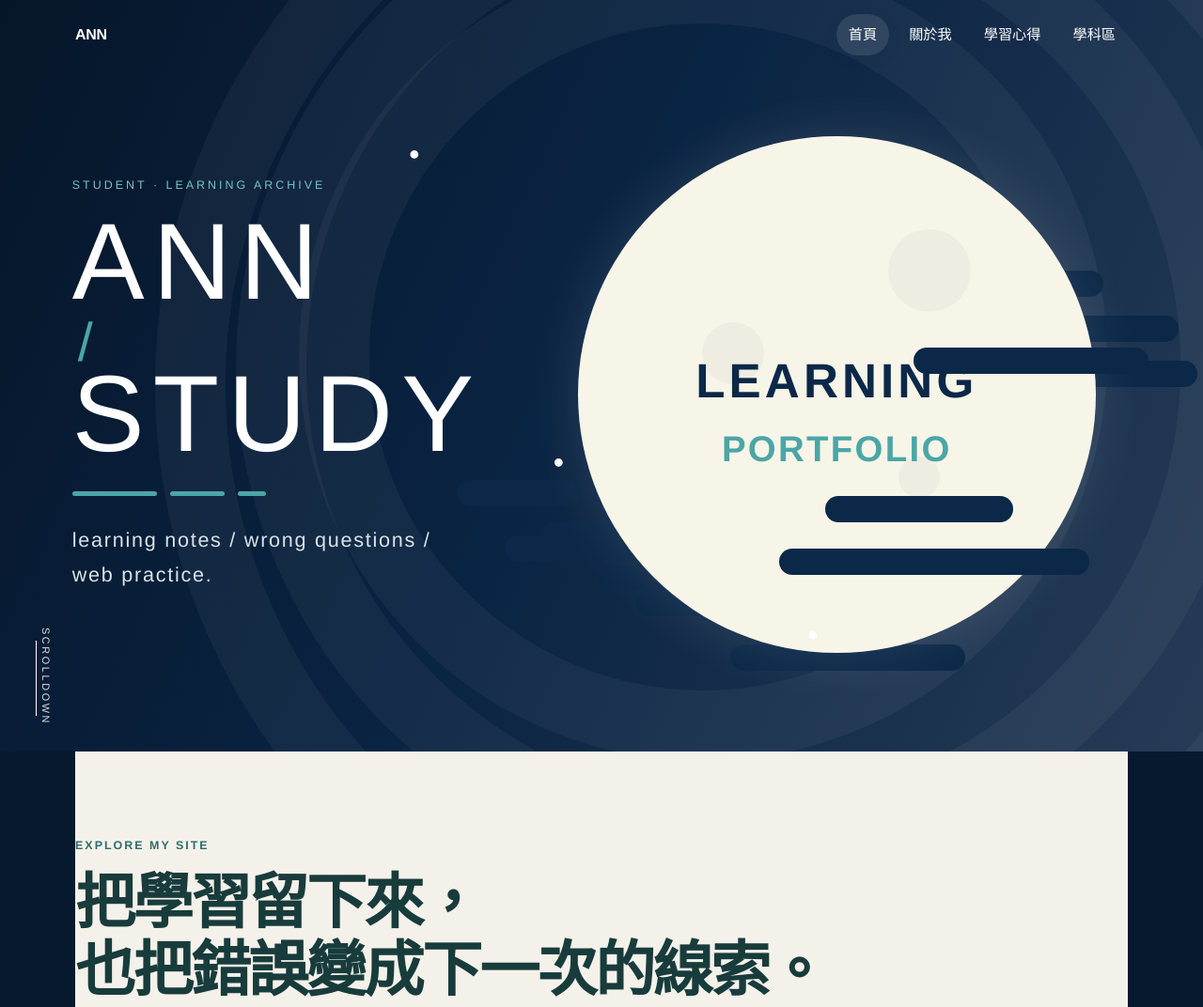
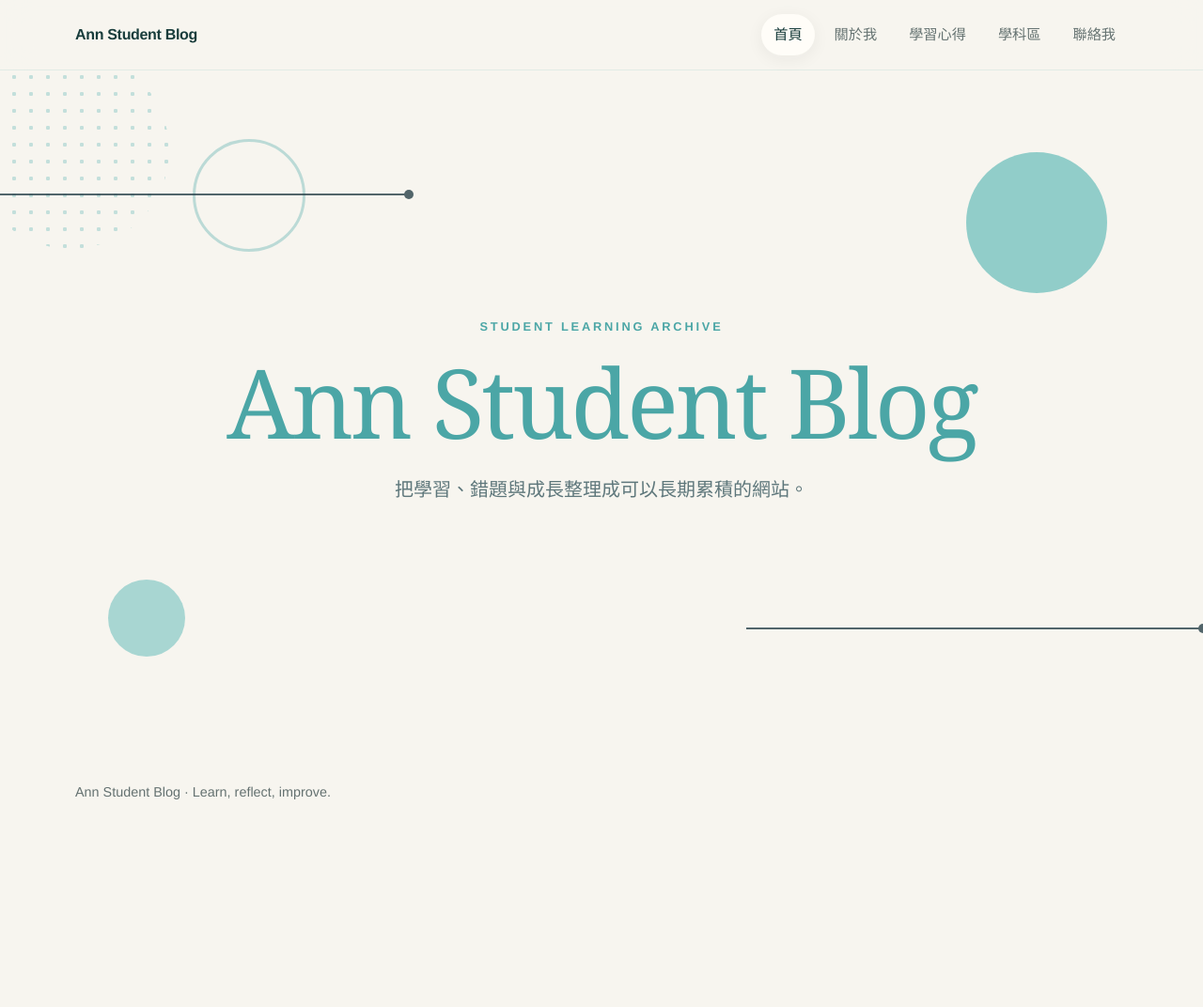
Before and after one commit to yangruchen16-maker/my-website, a plain HTML site: page index.html in a window 1280 px wide. Shown: the top 1072 px of the page at 94% size. After the commit the page ends 900 px from the top, so only its background shows below. Drawn offline with Linux system fonts and the light colour scheme.

Commit message:
Simplify homepage and add contact page

```diff
--- a/index.html
+++ b/index.html
@@ -1,11 +1 @@
-<!DOCTYPE html><html lang="zh-Hant"><head><meta charset="UTF-8"><meta name="viewport" content="width=device-width,initial-scale=1.0"><title>Ann Student Blog</title><link rel="stylesheet" href="style.css"></head><body class="home-page">
-<header class="site-header home-header"><nav class="navbar"><a class="brand" href="index.html">ANN</a><div class="nav-links"><a href="index.html" class="active">首頁</a><a href="about.html">關於我</a><a href="note.html">學習心得</a><a href="subjects.html">學科區</a></div></nav></header>
-<main><section class="portfolio-hero">
-<div class="hero-rings ring-one"></div><div class="hero-rings ring-two"></div><div class="hero-rings ring-three"></div>
-<div class="floating-star s1">•</div><div class="floating-star s2">•</div><div class="floating-star s3">•</div>
-<div class="cloud-line cloud-a"></div><div class="cloud-line cloud-b"></div><div class="cloud-line cloud-c"></div>
-<div class="hero-left"><p class="home-kicker">STUDENT · LEARNING ARCHIVE</p><h1><span>ANN</span><span class="slash">/</span><span>STUDY</span></h1><div class="teal-strokes"><i></i><i></i><i></i></div><p class="home-sub">learning notes / wrong questions / web practice.</p></div>
-<div class="moon-wrap"><div class="moon"><span class="crater c1"></span><span class="crater c2"></span><span class="crater c3"></span><strong>LEARNING</strong><em>PORTFOLIO</em></div><div class="moon-cloud mc1"></div><div class="moon-cloud mc2"></div><div class="moon-cloud mc3"></div></div>
-<a class="scroll-cue" href="#explore">SCROLLDOWN <span></span></a></section>
-<section id="explore" class="home-explore container"><p class="eyebrow">Explore my site</p><h2>把學習留下來，<br>也把錯誤變成下一次的線索。</h2><div class="home-cards"><a href="about.html"><span>01</span><h3>關於我</h3><p>我為什麼做這個網站。</p></a><a href="note.html"><span>02</span><h3>學習心得</h3><p>記錄程式與學習過程。</p></a><a href="subjects.html"><span>03</span><h3>學科區</h3><p>數學、語言、自然錯題資料庫。</p></a></div></section></main>
-<footer class="home-footer"><div class="footer-inner">Ann Student Blog · Keep learning, keep building.</div></footer></body></html>
+<!DOCTYPE html><html lang="zh-Hant"><head><meta charset="UTF-8"><meta name="viewport" content="width=device-width,initial-scale=1.0"><title>Ann Student Blog</title><link rel="stylesheet" href="style.css"></head><body class="mint-home"><header class="site-header"><nav class="navbar"><a class="brand" href="index.html">Ann Student Blog</a><div class="nav-links"><a href="index.html" class="active">首頁</a><a href="about.html">關於我</a><a href="note.html">學習心得</a><a href="subjects.html">學科區</a><a href="contact.html">聯絡我</a></div></nav></header><main class="minimal-home"><section class="minimal-hero"><div class="decor dot-cluster top-left"></div><div class="decor ring ring-one"></div><div class="decor ring ring-two"></div><div class="decor solid-circle circle-one"></div><div class="decor solid-circle circle-two"></div><div class="decor line line-one"></div><div class="decor line line-two"></div><div class="hero-copy-center"><p class="minimal-kicker">STUDENT LEARNING ARCHIVE</p><h1>Ann Student Blog</h1><p class="minimal-subtitle">把學習、錯題與成長整理成可以長期累積的網站。</p></div></section></main><footer class="minimal-footer"><div class="footer-inner">Ann Student Blog · Learn, reflect, improve.</div></footer></body></html>
--- a/style.css
+++ b/style.css
@@ -48,3 +48,17 @@ footer{border-top:1px solid var(--line);margin-top:20px}.footer-inner{width:min(
 .science-split,.language-split{display:grid;grid-template-columns:1fr 1fr;gap:20px;margin:10px 0 48px}.science-card{display:block;text-decoration:none;border-radius:28px;padding:34px;min-height:330px;transition:.2s;box-shadow:var(--shadow)}.science-card:hover{transform:translateY(-5px)}.science-card small,.language-split small{letter-spacing:.16em;font-size:.75rem}.science-card h2{font-size:3rem;margin:100px 0 8px}.science-card p{max-width:80%}.science-card span{display:inline-block;margin-top:22px;font-weight:800}.physics-card{background:#0b2848;color:#fff}.chemistry-card{background:#4ba6a6;color:#fff}.language-split article{background:var(--paper);border:1px solid var(--line);border-radius:24px;padding:30px;min-height:260px}.language-split article:nth-child(2){background:#e3f0ed}.language-split h2{font-size:2.4rem;color:var(--deep);margin:70px 0 8px}.language-split p{color:var(--muted)}.empty-state{background:var(--paper);border:1px solid var(--line);border-radius:28px;padding:46px;margin:10px 0 40px;box-shadow:var(--shadow)}.empty-state span{color:var(--teal);font-size:.75rem;letter-spacing:.16em;font-weight:800}.empty-state h2{color:var(--deep);font-size:2rem}.empty-state p{color:var(--muted)}.subject-breadcrumb{display:inline-block;margin-top:34px;text-decoration:none;color:var(--teal);font-weight:800}
 @media(max-width:900px){.portfolio-hero{grid-template-columns:1fr;min-height:auto;padding-top:140px}.moon-wrap{min-height:520px}.moon{width:min(78vw,520px)}.hero-rings{display:none}.home-cards,.subject-hub,.science-split,.language-split{grid-template-columns:1fr}}
 @media(max-width:600px){.portfolio-hero{padding-left:24px;padding-right:24px}.hero-left h1{font-size:4.2rem}.moon-wrap{min-height:390px}.moon strong{font-size:2rem}.moon em{font-size:1.35rem;transform:translateY(38px)}.cloud-line,.moon-cloud{transform:scale(.7)}.scroll-cue{display:none}}
+
+/* ===== Minimal mint homepage 2026-11-22 ===== */
+.mint-home{background:#f7f5ef;color:#27434a}.mint-home .site-header{background:rgba(247,245,239,.9);border-bottom:1px solid rgba(64,158,158,.12)}
+.minimal-home{min-height:calc(100vh - 74px)}.minimal-hero{position:relative;min-height:calc(100vh - 74px);overflow:hidden;display:grid;place-items:center;background:#f7f5ef}
+.hero-copy-center{position:relative;z-index:5;text-align:center;width:min(820px,82vw)}.minimal-kicker{margin:0 0 18px;color:#4ba6a6;font-size:.8rem;font-weight:800;letter-spacing:.22em}
+.hero-copy-center h1{margin:0;color:#4ba6a6;font-family:Georgia,"Times New Roman",serif;font-weight:500;font-size:clamp(3.6rem,8vw,7.6rem);letter-spacing:-.03em;line-height:1}
+.minimal-subtitle{margin:24px auto 0;max-width:650px;color:#5e777b;font-size:clamp(1rem,1.7vw,1.25rem)}
+.decor{position:absolute;pointer-events:none}.solid-circle{border-radius:50%;background:#7fc7c3;opacity:.85}.circle-one{width:150px;height:150px;right:8%;top:12%}.circle-two{width:82px;height:82px;left:9%;bottom:14%;opacity:.65}
+.ring{border-radius:50%;border:3px solid rgba(75,166,166,.35)}.ring-one{width:120px;height:120px;left:16%;top:10%}.ring-two{width:72px;height:72px;right:13%;bottom:16%}
+.line{height:2px;background:#29424a;opacity:.8}.line:after{content:"";position:absolute;width:10px;height:10px;border-radius:50%;background:#29424a;right:-5px;top:-4px}.line-one{width:34vw;left:0;top:18%}.line-two{width:38vw;right:0;bottom:18%}
+.dot-cluster{width:210px;height:210px;left:-30px;top:-20px;background-image:radial-gradient(circle,#8bc9c6 2px,transparent 2.4px);background-size:18px 18px;opacity:.48;border-radius:50%}
+.minimal-footer{margin-top:0;border-top:0;background:#f7f5ef}.contact-card{background:var(--paper);border:1px solid var(--line);border-radius:26px;padding:36px;margin:0 0 80px;box-shadow:var(--shadow)}
+.contact-card span{font-size:.76rem;letter-spacing:.18em;color:var(--teal);font-weight:800}.contact-card h2{font-size:2rem;color:var(--deep);margin:12px 0}.contact-card p{color:var(--muted);max-width:620px}.contact-card a{display:inline-block;margin-top:18px;text-decoration:none;font-weight:800;color:var(--teal)}
+@media(max-width:700px){.circle-one{width:95px;height:95px;right:5%;top:12%}.ring-one{left:6%;top:13%}.line-one,.line-two{width:28vw}.dot-cluster{width:150px;height:150px}.hero-copy-center{width:86vw}}
```
Also changed, not shown: contact.html (added, +1 -0 lines).
